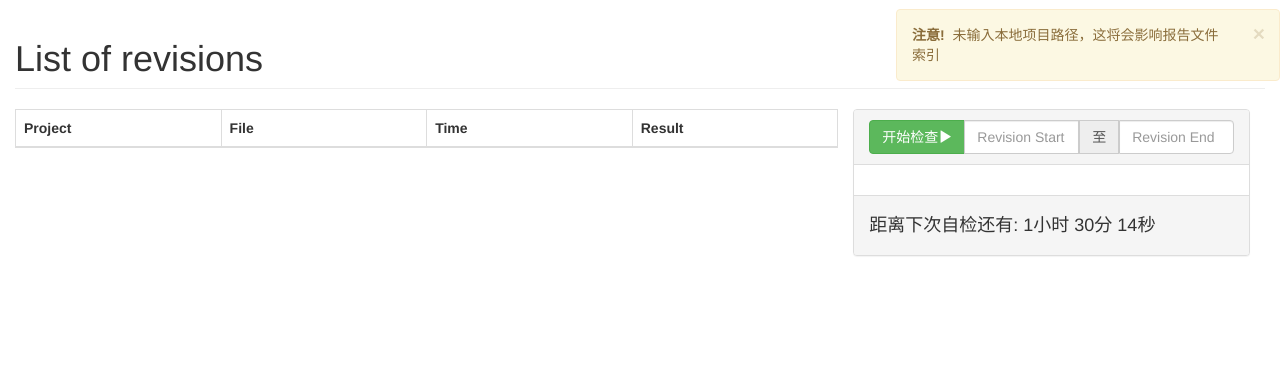
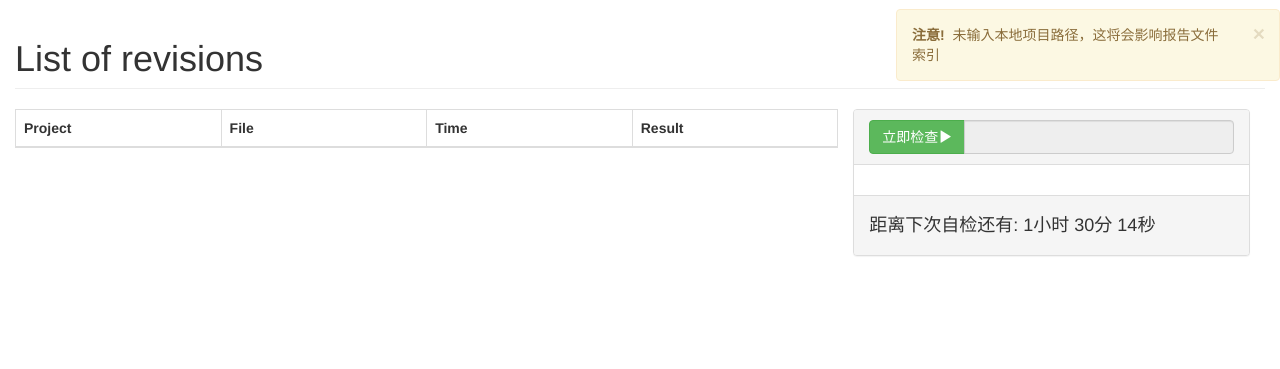
Before and after one commit to Marskey/autocheck, a Flask app: page / in a window 1280 px wide. Shown: the part 51-420 px from the top of the page. Run offline with Flask 2, Linux system fonts and the light colour scheme; lists and menus that the app fills with data are empty; parts of the project's set-up code (start-up, migrations or seed data) failed here and were passed over; some libraries are stand-ins or nearby versions.

Commit message:
去掉区间检查

```diff
--- a/application.py
+++ b/application.py
@@ -27,9 +27,6 @@ message_logs = []
 is_checking = False
 # 当前检查进度
 cur_progress = 100
-recheck_rev_start = 0
-recheck_rev_end = 0
-recheck_checker = ""
 dic_min_error_rev = {}
 
 def _async_raise(tid, exctype):
@@ -62,7 +59,7 @@ def stop_thread(_thread):
     _async_raise(_thread.ident, SystemExit)
 
 # 后台线程 产生数据，即刻推送至前端
-def background_thread():
+def background_thread_check():
     global checker_thread, dic_min_error_rev
     try:
         dic_min_error_rev = main.do_auto_check(dic_min_error_rev)
@@ -72,21 +69,6 @@ def background_thread():
     except Exception as ex:
         printer.aprint(ex)
         printer.aprint("检查意外结束")
-    with thread_lock:
-        checker_thread = None
-        socketio.emit('checker_state', 0)
-
-def background_thread_recheck():
-    global checker_thread, recheck_rev_start, recheck_rev_end, dic_min_error_rev
-    try:
-        dic_min_error_rev[recheck_checker] = main.do_check(recheck_rev_start, recheck_rev_end, recheck_checker)
-        file = open("./dic_min_error_rev", "w")
-        file.write(json.dumps(dic_min_error_rev))
-        file.close()
-    except Exception as ex:
-        printer.aprint(ex)
-        printer.aprint("检查意外结束")
-        progressbar.update(-100)
     with thread_lock:
         checker_thread = None
         socketio.emit('checker_state', 0)
@@ -111,19 +93,20 @@ def download(filename):
 
 @socketio.on('connect')
 def on_connect():
+    global cur_progress, dic_min_error_rev
+
     print('Client connected\n')
-    if checker_thread is not None:
-        socketio.emit('checker_state', 1)
-    else:
-        socketio.emit('checker_state', 0)
-
-    msg = main.get_checker_name_list()
-    emit('ack_checker_list', msg)
-
     for log in message_logs:
         socketio.emit('server_log', log)
-    global cur_progress
+    checker_state = 0
+    if checker_thread is not None:
+        checker_state = 1
+
+    print(dic_min_error_rev)
+    checker_list = main.get_checker_name_list()
     progressbar.update(cur_progress)
+    data = {'checker_list': checker_list, 'checker_state': checker_state, 'dic_err_revs': dic_min_error_rev}
+    emit('ack_init_data', data)
 
 @socketio.on('disconnect')
 def on_disconnect():
@@ -154,15 +137,12 @@ def req_revision_info(checker_name, offset, count):
     emit('ack_revision_info', msg)
 
 @socketio.on('start_check')
-def start_check(rev_start, rev_end, checker_name):
-    global checker_thread, recheck_rev_start, recheck_rev_end, recheck_checker
+def start_check():
+    global checker_thread
     if checker_thread is None:
-        printer.aprint('开始自检\n')
+        printer.aprint('立即检查\n')
         socketio.emit('checker_state', 1)
-        recheck_rev_start = rev_start
-        recheck_rev_end = rev_end
-        recheck_checker = checker_name
-        checker_thread = socketio.start_background_task(target=background_thread_recheck)
+        checker_thread = socketio.start_background_task(target=background_thread_check)
     else:
         printer.aprint('正在自检\n')
 
@@ -170,9 +150,9 @@ def auto_check():
     with thread_lock:
         global checker_thread
         if checker_thread is None:
-            printer.aprint('开始自检\n')
+            printer.aprint('立即检查\n')
             socketio.emit('checker_state', 1)
-            checker_thread = socketio.start_background_task(target=background_thread)
+            checker_thread = socketio.start_background_task(target=background_thread_check)
         else:
             printer.aprint('正在自检\n')
 
@@ -185,10 +165,13 @@ if __name__ == '__main__':
     if os.path.exists("./dic_min_error_rev"):
         file = open("./dic_min_error_rev", "r")
         file_content = file.read()
-        printer.aprint("自检开始版本号: " + file_content)
         if file_content != "":
             dic_min_error_rev= json.loads(file_content)
         file.close()
+
+    for key, value in dic_min_error_rev.items():
+        if value == 0:
+            dic_min_error_rev[key] = config.get_check_revision_start()
 
     job = scheduler.get_job("auto_check")
     if job is not None:
--- a/static/js/application.js
+++ b/static/js/application.js
@@ -11,7 +11,6 @@ $(document).ready(function(){
     var one_page_count = 10;
     var server_time_offset = 0;
     var sel_page = 0;
-    var data_inited = false;
     navbar_h = $(".navbar").height();
     header_h = $(".page-header").outerHeight();
 
@@ -51,15 +50,8 @@ $(document).ready(function(){
     socket.on('checker_state', function(state) {
         if (state == 1) {
             $("#check_btn").removeClass("btn-success").addClass("btn-danger").html('停止检查<i class="glyphicon glyphicon-stop"></i>')
-            $('#rev_start').attr('disabled', true)
-            $('#rev_end').attr('disabled', true)
         } else {
-            $("#check_btn").removeClass("btn-danger").addClass("btn-success").html('开始检查<i class="glyphicon glyphicon-play"></i>')
-            $('#rev_start').attr('disabled', false)
-            $('#rev_end').attr('disabled', false)
-            if (data_inited) {
-                req_revision_info()
-            }
+            $("#check_btn").removeClass("btn-danger").addClass("btn-success").html('立即检查<i class="glyphicon glyphicon-play"></i>')
         }
     })
 
@@ -111,7 +103,6 @@ $(document).ready(function(){
             $('#table_container').html('<tr><td colspan="4"><p>Loading...</p></td></tr>');
             var offset = getQueryVariable("offset", 0);
             socket.emit('req_revision_info', $("#checker_selector").val(), parseInt(offset), parseInt(one_page_count));
-            data_inited = false;
         }
     }
 
@@ -145,7 +136,7 @@ $(document).ready(function(){
                     log_json = JSON.parse(pre_log)
                     row += "<tr class='warning'>"
                     row += "<td style='width:15%'>" + log_json.rev + "</td>"
-                    row += "<td>" + log_json.author + "</td>"
+                    row += "<td style='width:10%'>" + log_json.author + "</td>"
                     row += "<td>" + log_json.msg + "</td>"
                     row += "</tr>"
                 })
@@ -154,8 +145,6 @@ $(document).ready(function(){
 
             $('#table_container').append(row);
         })
-
-        data_inited = true;
     })
 
     socket.on('ack_report_total', function (data) {
@@ -169,7 +158,7 @@ $(document).ready(function(){
         if (socket != null) {
             if ($(this).hasClass("btn-success")) {
                 checker_name = $("#checker_selector").val()
-                socket.emit('start_check', $('#rev_start').val(), $('#rev_end').val(), checker_name)
+                socket.emit('start_check')
             } else {
                 socket.emit('stop_check')
             }
@@ -221,9 +210,9 @@ $(document).ready(function(){
         $("#left_time").html(htmlstr);
     }
 
-    socket.on('ack_checker_list', (msg) => {
+    socket.on('ack_init_data', (data) => {
         var contain = ""
-        msg.forEach(function(value) {
+        data.checker_list.forEach(function(value) {
             contain += "<option>"
             contain += value
             contain += "</option>"
@@ -236,6 +225,14 @@ $(document).ready(function(){
             $("#checker_selector").selectpicker('val', co_checker_name)
         }
 
+        if (data.checker_state == 1) {
+            $("#check_btn").removeClass("btn-success").addClass("btn-danger").html('停止检查<i class="glyphicon glyphicon-stop"></i>')
+        } else {
+            $("#check_btn").removeClass("btn-danger").addClass("btn-success").html('立即检查<i class="glyphicon glyphicon-play"></i>')
+        }
+
+        $('#rev_start').val("从版本 r" + data.dic_err_revs[co_checker_name] + " 开始检查")
+
         req_revision_info()
     })
 
@@ -243,14 +240,6 @@ $(document).ready(function(){
         req_revision_info()
         checker_name = $(this).val()
         setCookie('checker', checker_name)
-    })
-
-    $('#rev_start').on('change', function() {
-        setCookie('rev_start', $(this).val())
-    })
-
-    $('#rev_end').on('change', function() {
-        setCookie('rev_end', $(this).val())
     })
 
     $("#local_src_dir").on('change', (e) => {
@@ -262,8 +251,6 @@ $(document).ready(function(){
     $("#local_src_dir").val(local_dir)
     $("#local_src_dir").attr('title', local_dir)
     checkHasLocalDir()
-    $("#rev_start").val(getCookie('rev_start'))
-    $("#rev_end").val(getCookie('rev_end'))
 
     function checkHasLocalDir() {
         if ($("#local_src_dir").val() == "") {
--- a/templates/index.html
+++ b/templates/index.html
@@ -77,14 +77,10 @@
                         <div class="input-group ">
                             <span class="input-group-btn">
                                 <button id="check_btn" class="btn btn-success" type="button">
-                                    开始检查<i class="glyphicon glyphicon-play"></i>
+                                    立即检查<i class="glyphicon glyphicon-play"></i>
                                 </button>
                             </span>
-                            <input id="rev_start" type="text" class="form-control"
-                                placeholder="Revision Start">
-                            <span class="input-group-addon" >至</span>
-                            <input id="rev_end" type="text" class="form-control"
-                                placeholder="Revision End" value="head">
+                            <input id="rev_start" type="text" class="form-control" readonly>
                         </div>
                     </div>
                     <div class="panel-body" style="overflow-y: auto;">
@@ -135,10 +131,10 @@
                     </div>
                 </div>
                 <br>
-                <p>本工具定时9点， 12点， 15点， 18点， 21点的时候开始检查, 检查区间为配置文件中的起始版本到最新的版本</p>
-                <p>也可以直接点击 <kbd>开始检查<i class="glyphicon glyphicon-play"></i></kbd> 按钮来立即执行检查流程,
-                    区间为按钮旁边所填的区间范围，填Head表示到最新的一次提交</p>
-                <pre><strong>提示 </strong>无论是自动检查还是通过点击 <kbd>开始检查<i class="glyphicon glyphicon-play"></i></kbd> 按钮都会执行所有的检查器进行检查</pre>
+                <p>本工具定时9点， 12点， 15点， 18点， 21点的时候立即检查, 检查区间为上次检查没有错误的最小版本到最新的版本</p>
+                <pre><strong>提示 </strong>初次使用该工具可以在config.py中配置第一次检查的起始版本号</pre>
+                <p>直接点击 <kbd>立即检查<i class="glyphicon glyphicon-play"></i></kbd> 按钮来执行检查流程</p>
+                <pre><strong>提示 </strong>无论是自动检查还是通过点击 <kbd>立即检查<i class="glyphicon glyphicon-play"></i></kbd> 按钮都会执行所有的检查器进行检查</pre>
             </div>
             <div class="modal-footer">
                 <button type="button" class="btn btn-warning" data-dismiss="modal">Close</button>
```
Also changed, not shown: main.py (+12 -10 lines).
